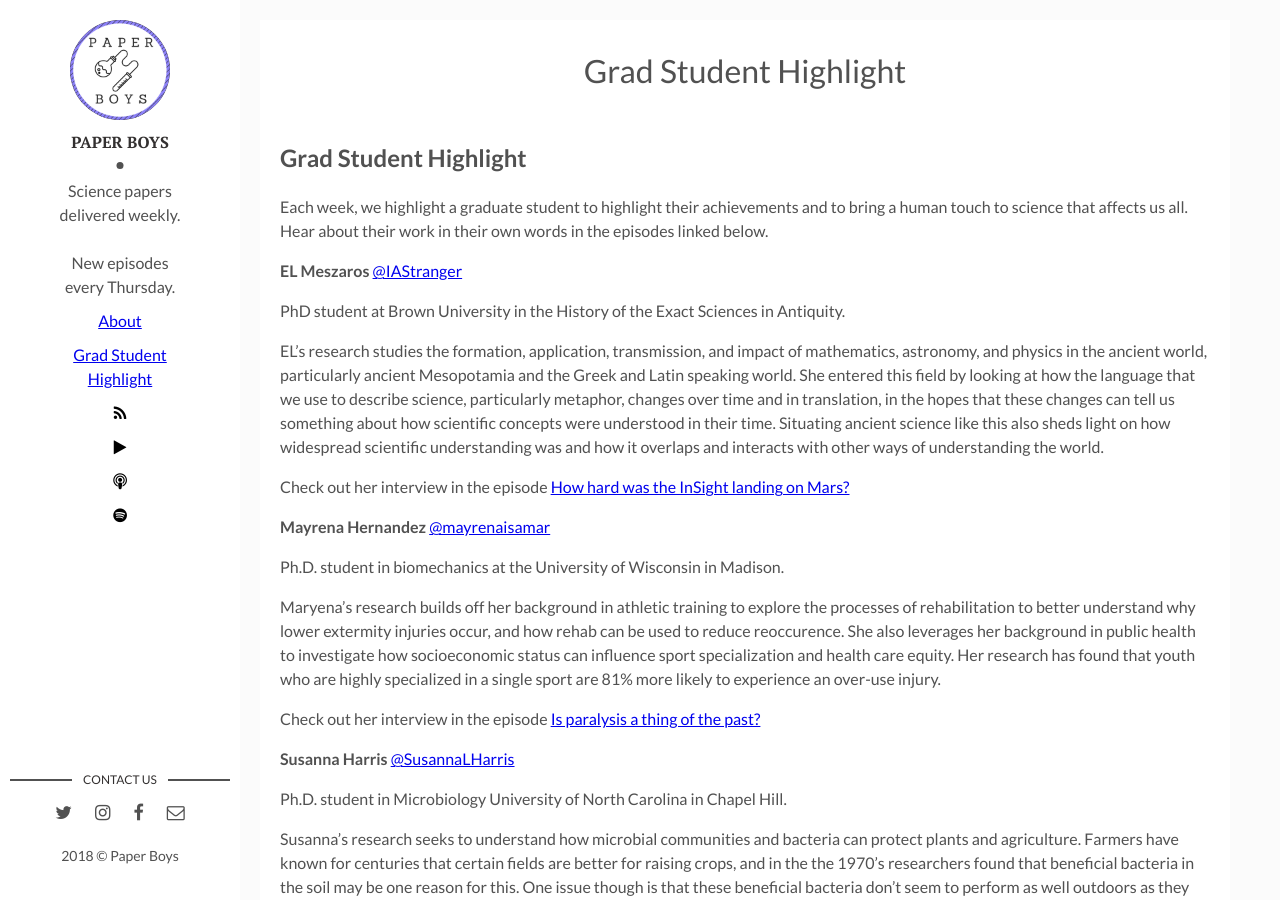
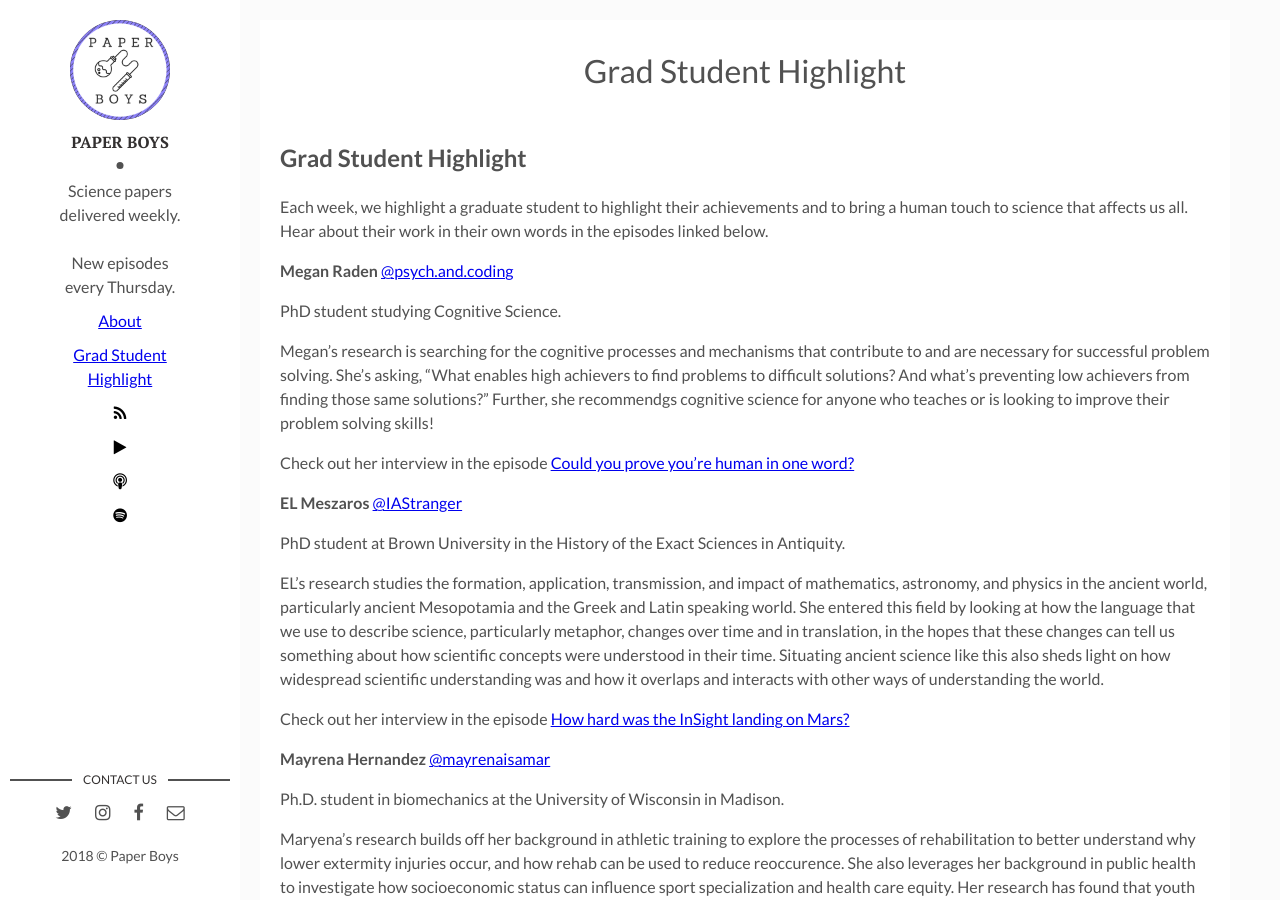
Before and after one commit to paperboyspodcast/paperboyspodcast.github.io, a Jekyll site: the page built from gradhighlight.md, in a window 1280 px wide and 900 px high. Built offline with Jekyll 4.4.1, drawn with Linux system fonts in a browser that asks for light colours; comment, search, counter and statistics services are not loaded.

Commit message:
updated gradstudenthighlight

```diff
--- a/gradhighlight.md
+++ b/gradhighlight.md
@@ -6,6 +6,15 @@ permalink: /gradhighlight/
 
 ## Grad Student Highlight
 Each week, we highlight a graduate student to highlight their achievements and to bring a human touch to science that affects us all. Hear about their work in their own words in the episodes linked below.
+
+**Megan Raden**
+[@psych.and.coding](https://www.instagram.com/psych.and.coding)
+
+PhD student studying Cognitive Science.
+
+Megan's research is searching for the cognitive processes and mechanisms that contribute to and are necessary for successful problem solving. She's asking, "What enables high achievers to find problems to difficult solutions? And what's preventing low achievers from finding those same solutions?" Further, she recommendgs cognitive science for anyone who teaches or is looking to improve their problem solving skills!
+
+Check out her interview in the episode [Could you prove you're human in one word?](http://paperboyspodcast.com/Minimal-Turing-Test/)
 
 **EL Meszaros**
 [@IAStranger](https://www.instagram.com/IAStranger/)
```
